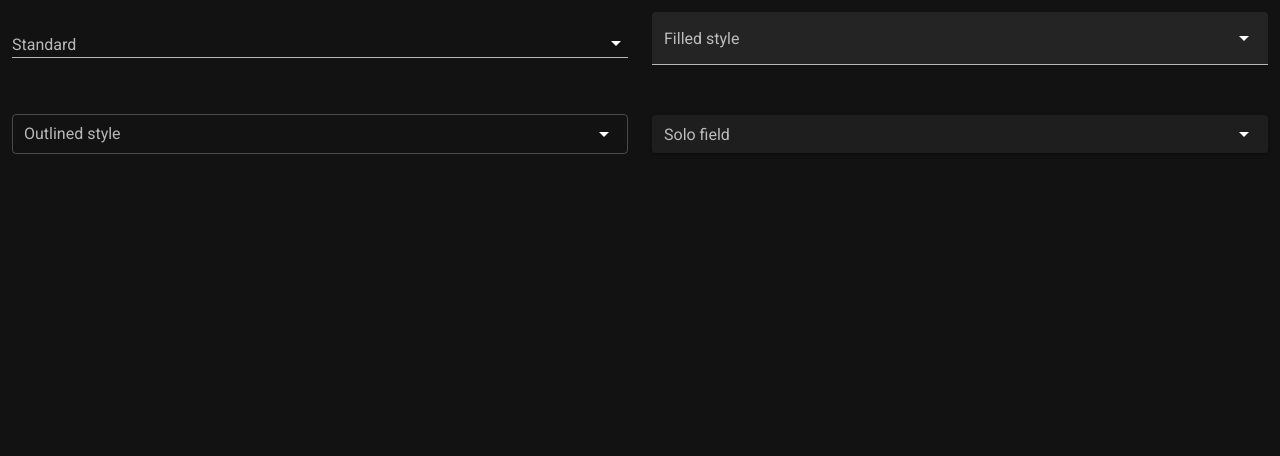
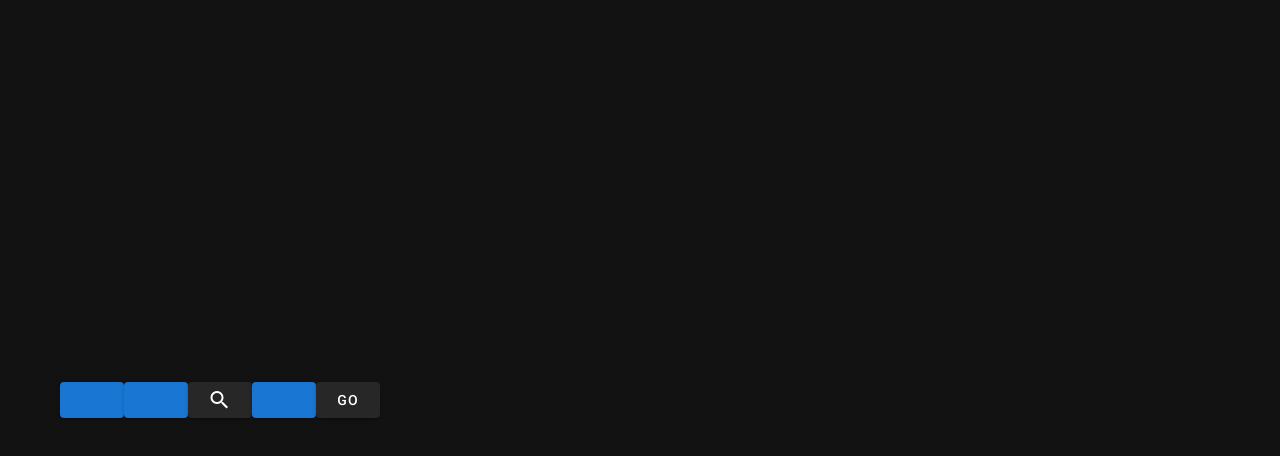
Before and after one commit to leave3310/pokemaster, a Nuxt app: page /plz in a window 1280 px wide. Shown: the top 456 px of the page. Built offline with nearby package versions, Linux system fonts and the light colour scheme.

Commit message:
plz page

```diff
--- a/pages/plz.vue
+++ b/pages/plz.vue
@@ -1,25 +1,92 @@
 <template>
-  <v-container fluid>
-    <v-row align="center">
-      <v-col class="d-flex" cols="12" sm="6">
-        <v-select :items="items" label="Standard" dense></v-select>
+  <v-container fill-height>
+    <v-row>
+      <v-col cols="6">
+        <v-menu offset-y>
+          <template v-slot:activator="{ on, attrs }">
+            <v-btn color="primary" dark v-bind="attrs" v-on="on">
+              {{ attributes[chosAttr] }}
+            </v-btn>
+          </template>
+          <v-list>
+            <v-list-item-group v-model="chosAttr">
+              <v-list-item v-for="(item, i) in attributes" :key="i">
+                <v-list-item-content>
+                  <v-list-item-title>{{ item }}</v-list-item-title>
+                </v-list-item-content>
+              </v-list-item>
+            </v-list-item-group>
+          </v-list>
+        </v-menu>
+        <v-menu offset-y>
+          <template v-slot:activator="{ on, attrs }">
+            <v-btn color="primary" dark v-bind="attrs" v-on="on">
+              {{ regions[chosReg] }}
+            </v-btn>
+          </template>
+          <v-list>
+            <v-list-item-group v-model="chosReg">
+              <v-list-item v-for="(item, i) in regions" :key="i">
+                <v-list-item-content>
+                  <v-list-item-title>{{ item }}</v-list-item-title>
+                </v-list-item-content>
+              </v-list-item>
+            </v-list-item-group>
+          </v-list>
+        </v-menu>
+        <v-btn @click="search">
+          <v-icon>mdi-magnify</v-icon>
+        </v-btn>
+        <v-menu offset-y>
+          <template v-slot:activator="{ on, attrs }">
+            <v-btn color="primary" dark v-bind="attrs" v-on="on">
+              {{ chosseablePoke[chosPoke] }}
+            </v-btn>
+          </template>
+          <v-list>
+            <v-list-item-group v-model="chosPoke">
+              <v-list-item v-for="(item, i) in chosseablePoke" :key="i">
+                <v-list-item-content>
+                  <v-list-item-title>{{ item }}</v-list-item-title>
+                </v-list-item-content>
+              </v-list-item>
+            </v-list-item-group>
+          </v-list>
+        </v-menu>
+        <v-btn @click="search1">go</v-btn>
       </v-col>
-
-      <v-col class="d-flex" cols="12" sm="6">
-        <v-select :items="items" filled label="Filled style" dense></v-select>
-      </v-col>
-
-      <v-col class="d-flex" cols="12" sm="6">
-        <v-select
-          :items="items"
-          label="Outlined style"
-          dense
-          outlined
-        ></v-select>
-      </v-col>
-
-      <v-col class="d-flex" cols="12" sm="6">
-        <v-select :items="items" label="Solo field" dense solo></v-select>
+      <v-col col="6">
+        <v-card>
+          <v-img width="100px" :src="pic"></v-img>
+          <v-card-title v-if="test">{{ res.species.name }}</v-card-title>
+          <v-card-text v-if="test">id:{{ res.id }}</v-card-text>
+          <v-card-text v-if="test">
+            type:
+            <span v-for="(item, i) in res.types" :key="i">
+              {{ item.type.name }}
+            </span>
+          </v-card-text>
+          <v-card-text v-if="test">
+            weight:
+            <span>{{ res.weight / 10 }}kg</span>
+          </v-card-text>
+          <v-card-text v-if="test">
+            height:
+            <span>{{ res.height / 10 }}m</span>
+          </v-card-text>
+          <v-card-text v-if="test">
+            hp:
+            <span>{{ res.stats[0]['base_stat'] }}</span>
+          </v-card-text>
+          <v-card-text v-if="test">
+            attack:
+            <span>{{ res.stats[1]['base_stat'] }}</span>
+          </v-card-text>
+          <v-card-text v-if="test">
+            defense:
+            <span>{{ res.stats[2]['base_stat'] }}</span>
+          </v-card-text>
+        </v-card>
       </v-col>
     </v-row>
   </v-container>
@@ -29,7 +96,9 @@
 export default {
   data() {
     return {
-      items: ['Foo', 'Bar', 'Fizz', 'Buzz'],
+      pic: '',
+      test: false,
+      res: null,
       attributes: [
         '一般',
         '火',
@@ -70,9 +139,44 @@ export default {
         17,
         18,
       ],
+      regions: ['關都', '成都', '豐原', '神奧', '合眾'],
+      regionsApi: [2, 7, 15, 6, 9],
+      chosAttr: 'attribute',
+      chosReg: 'region',
+      chosseablePoke: [],
+      chosPoke: 'Pokemon',
     }
   },
-  methods: {},
+  methods: {
+    async search() {
+      let res1 = await this.$axios.$get(
+        `https://pokeapi.co/api/v2/type/${this.attributesApi[this.chosAttr]}/`
+      )
+      res1 = res1.pokemon
+      let res2 = await this.$axios.$get(
+        `https://pokeapi.co/api/v2/pokedex/${this.regionsApi[this.chosReg]}/`
+      )
+      res2 = res2.pokemon_entries
+      const ansAry = []
+      for (let i = 0; i < res1.length; i++) {
+        for (let t = 0; t < res2.length; t++) {
+          if (res2[t].pokemon_species.name === res1[i].pokemon.name) {
+            ansAry.push(res1[i].pokemon.name)
+          }
+        }
+      }
+      this.chosseablePoke = [...ansAry]
+    },
+    async search1() {
+      this.res = await this.$axios.$get(
+        `https://pokeapi.co/api/v2/pokemon/${
+          this.chosseablePoke[this.chosPoke]
+        }`
+      )
+      this.pic = `https://pokeres.bastionbot.org/images/pokemon/${this.res.id}.png`
+      this.test = true
+    },
+  },
 }
 </script>
 
```
